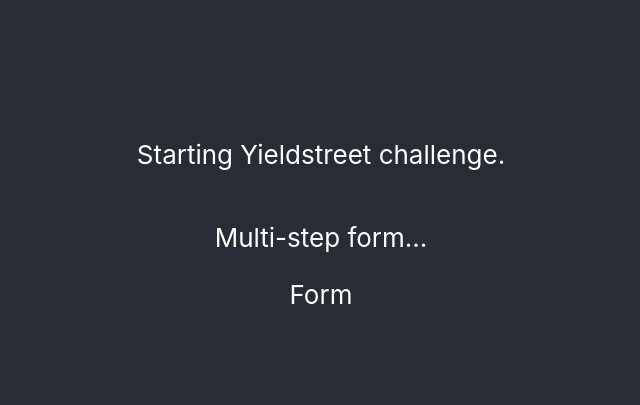
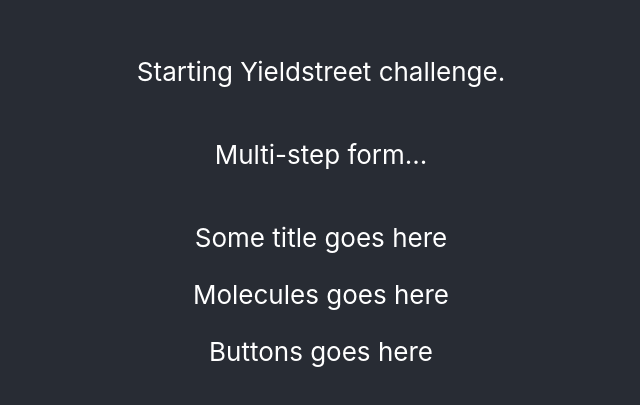
Before and after one commit to FernandoFrichenbruder/multi-step-survey, a React (Create React App) app: page / in a window 1280 px wide. Shown: the part 189-594 px from the top of the page, without its empty margins (319-959 px from the left). Built offline with nearby package versions, Linux system fonts and the light colour scheme.

Commit message:
Create semantics for the form component

```diff
--- a/src/components/organisms/Form.js
+++ b/src/components/organisms/Form.js
@@ -1,8 +1,22 @@
 import React from 'react'
+import Identify from '../molecules/Identify'
+import Details from '../molecules/Details'
+import Favorites from '../molecules/Favorites'
+import Summary from '../molecules/Summary'
 
 function Form() {
   return (
-    <div>Form</div>
+    <div className='form'>
+        <header>
+            <p>Some title goes here</p>
+        </header>
+        <section>
+            <p>Molecules goes here</p>
+        </section>
+        <footer>
+            <p>Buttons goes here</p>
+        </footer>
+    </div>
   )
 }
 
```
